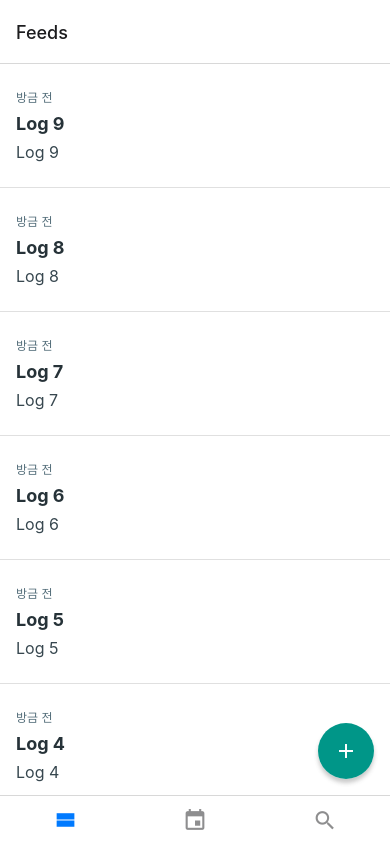
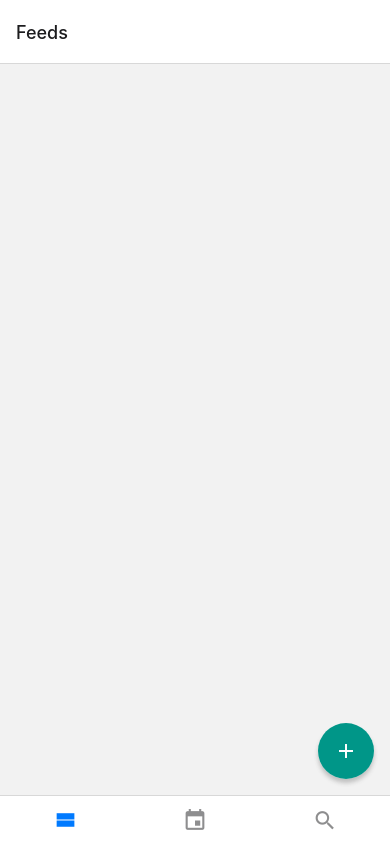
Before and after one commit to Beanxx/Training_React-Native, a React Native app: screen /Feeds in a window 390 px wide. Built offline with nearby package versions, Linux system fonts and the light colour scheme.

Commit message:
feat: AsyncStorage로 데이터 유지

```diff
--- a/contexts/LogContext.js
+++ b/contexts/LogContext.js
@@ -1,20 +1,13 @@
-import React from 'react';
+import React, {useEffect, useRef} from 'react';
 import {createContext, useState} from 'react';
 import {v4 as uuidv4} from 'uuid';
+import logsStorage from '../storages/logsStorage';
 
 const LogContext = createContext();
 
 export function LogContextProvider({children}) {
-  const [logs, setLogs] = useState(
-    Array.from({length: 10})
-      .map((_, index) => ({
-        id: uuidv4(),
-        title: `Log ${index}`,
-        body: `Log ${index}`,
-        date: new Date().toISOString(),
-      }))
-      .reverse(),
-  );
+  const initialLogsRef = useRef(null);
+  const [logs, setLogs] = useState([]);
 
   const onCreate = ({title, body, date}) => {
     const log = {
@@ -37,6 +30,25 @@ export function LogContextProvider({children}) {
     setLogs(nextLogs);
   };
 
+  useEffect(() => {
+    // useEffect 내에서 async 함수를 만들고 바로 호출
+    // IIFE 패턴
+    (async () => {
+      const savedLogs = await logsStorage.get();
+      if (savedLogs) {
+        initialLogsRef.current = savedLogs;
+        setLogs(savedLogs);
+      }
+    })();
+  }, []);
+
+  useEffect(() => {
+    if (logs === initialLogsRef.current) {
+      return;
+    }
+    logsStorage.set(logs);
+  }, [logs]);
+
   return (
     <LogContext.Provider value={{logs, onCreate, onModify, onRemove}}>
       {children}
--- a/package.json
+++ b/package.json
@@ -10,6 +10,7 @@
     "lint": "eslint ."
   },
   "dependencies": {
+    "@react-native-community/async-storage": "^1.12.1",
     "@react-native-community/datetimepicker": "^5.1.0",
     "@react-navigation/bottom-tabs": "^6.0.9",
     "@react-navigation/native": "^6.0.6",
--- a/screens/WriteScreen.js
+++ b/screens/WriteScreen.js
@@ -1,5 +1,4 @@
 import {useNavigation} from '@react-navigation/native';
-import {lastDayOfQuarter} from 'date-fns';
 import React, {useContext, useState} from 'react';
 import {Alert, KeyboardAvoidingView, Platform, StyleSheet} from 'react-native';
 import {SafeAreaView} from 'react-native-safe-area-context';
--- /dev/null
+++ b/storages/logsStorage.js
@@ -0,0 +1,24 @@
+import AsyncStorage from '@react-native-community/async-storage';
+
+const key = 'logs';
+
+const logsStorage = {
+  async get() {
+    try {
+      const raw = await AsyncStorage.getItem(key);
+      const parsed = JSON.parse(raw);
+      return parsed;
+    } catch (e) {
+      throw new Error('Failed to load logs');
+    }
+  },
+  async set(data) {
+    try {
+      await AsyncStorage.setItem(key, JSON.stringify(data));
+    } catch (e) {
+      throw new Error('Failed to save logs');
+    }
+  },
+};
+
+export default logsStorage;
```
Also changed, not shown: 2 other files (tests, documents, lock files or other folders).
